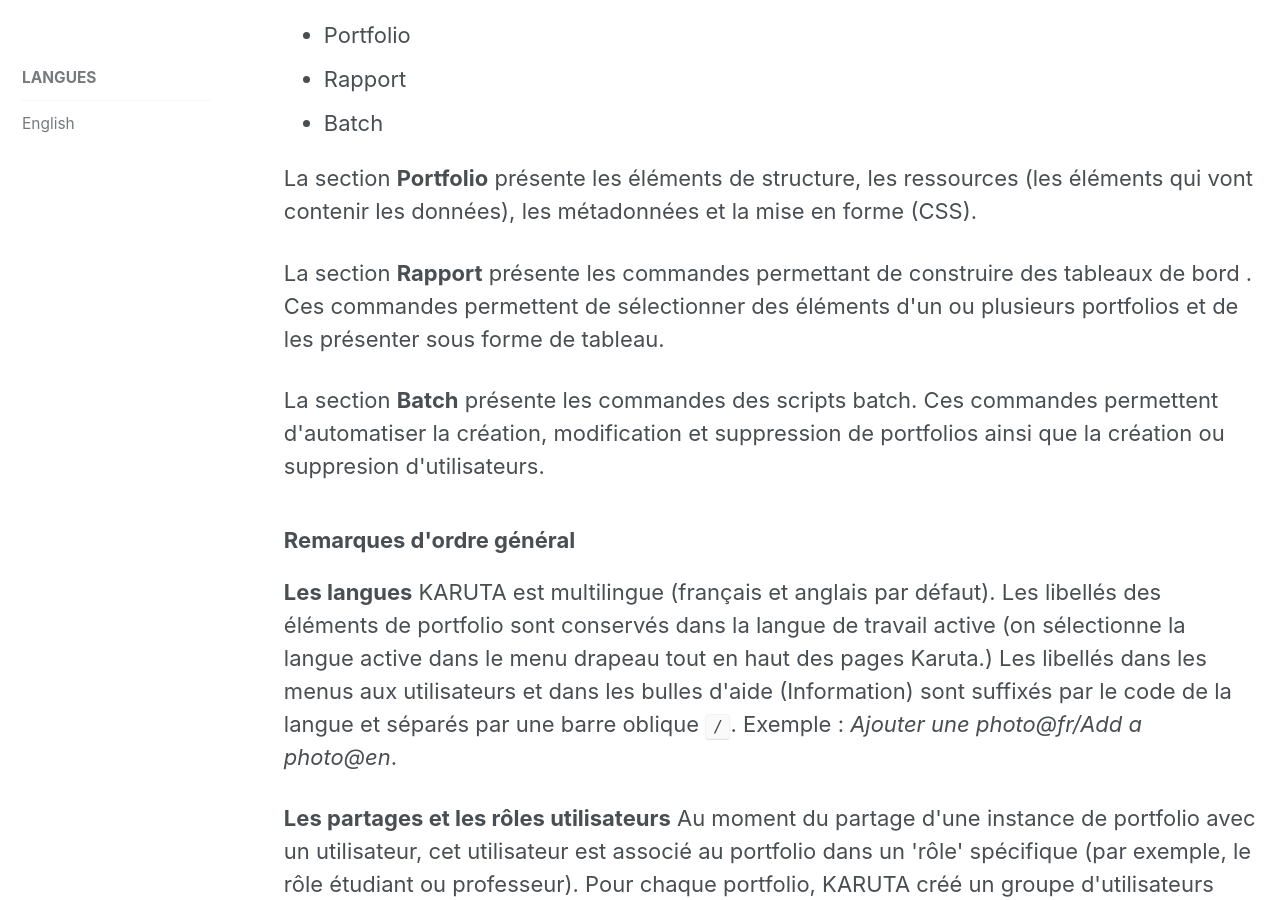
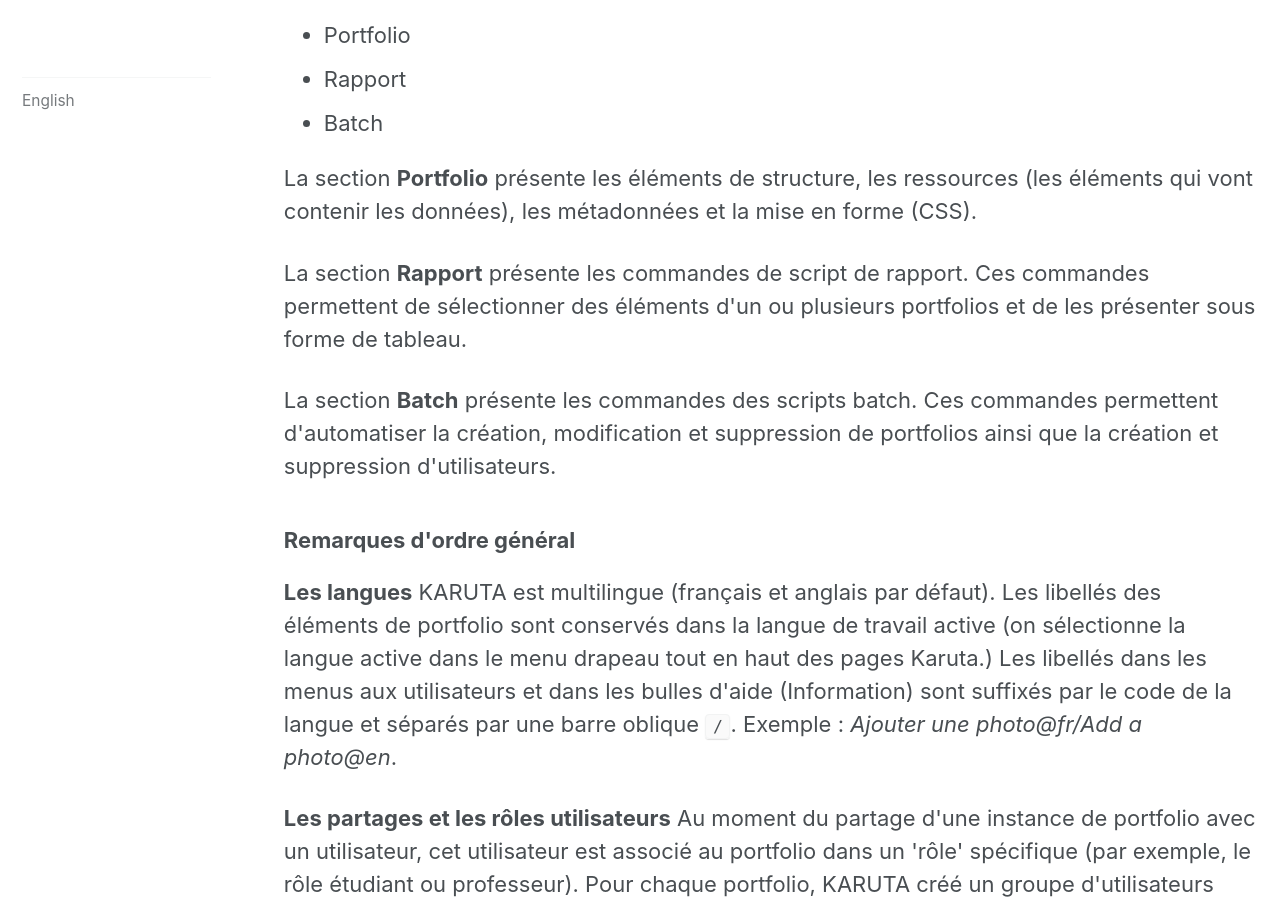
Before and after one commit to karutaproject/karuta-frontend-documentation, a Jekyll site: the page built from _pages/documentation_fr.html, in a window 1280 px wide and 900 px high, scrolled down 498 px. Built offline with Jekyll 4.4.1, drawn with Linux system fonts in a browser that asks for light colours.

Commit message:
corrections

```diff
--- a/_data/navigation.yml
+++ b/_data/navigation.yml
@@ -17,7 +17,7 @@
 
 # ====== DOCUMENTATION_FR ================
 documentation_fr:
-  - title: Langues
+  - title:
     children:
       - title: "English"
         url: /documentation_en/
--- a/_pages/documentation_fr.html
+++ b/_pages/documentation_fr.html
@@ -28,16 +28,15 @@
 	forme (CSS).
 </p>
 <p>
-	La section <b><a href='../report_fr/'>Rapport</a></b> présente les commandes permettant
-	de construire des tableaux de bord
+	La section <b><a href='../report_fr/'>Rapport</a></b> présente les commandes de script de rapport.
 	<!- , la mise en forme des rapports ainsi que les tableaux de bord qui sont éditables par les utilisateurs ->
-	. Ces commandes permettent de sélectionner des éléments d'un ou plusieurs portfolios et
-	de les présenter sous forme de tableau.
+	Ces commandes permettent de sélectionner des éléments d'un ou plusieurs portfolios et de les
+	présenter sous forme de tableau.
 </p>
 <p>
 	La section <b><a href='../batch_fr/'>Batch</a></b> présente les commandes des scripts batch.
 	Ces commandes permettent d'automatiser la création, modification et suppression de portfolios
-	ainsi que la création ou suppresion d'utilisateurs.
+	ainsi que la création et suppression d'utilisateurs.
 </p>
 
 <h3>Remarques d'ordre général</h3>
@@ -47,7 +46,7 @@
 	sont conservés dans la langue de travail active (on sélectionne la langue active dans le menu
 	drapeau tout en haut des pages Karuta.)
 	Les libellés dans les menus aux utilisateurs et dans les bulles d'aide (Information) sont suffixés
-	par le code de la langue et séparés par une barre oblique <code>/</code>.
+	par le code de la langue et séparés par une barre oblique&nbsp;<code>/</code>.
 	Exemple&nbsp;: <i>Ajouter une photo@fr/Add a photo@en</i>.
 </p>
 <p>
--- a/_pages/metadata_fr.html
+++ b/_pages/metadata_fr.html
@@ -19,7 +19,8 @@
 <p>Quelques unes des métadonnées d'un élément Karuta :</p>
 <ul>
 
-
+********************************* ajouter métadonnée Menu (import parts) et faire une section pour toutes les fonctions préprogrammées
+de Menu - Print (function,print,Imprimer@fr,etudiant) et exec_report (et celles ci-dessous) *********************************************
 
 	<li><code><a href='#semantictag'>Tag sémantique</a></code></li>
 	<li><code><a href='#asmstructure'>Code</a></code></li>
```
